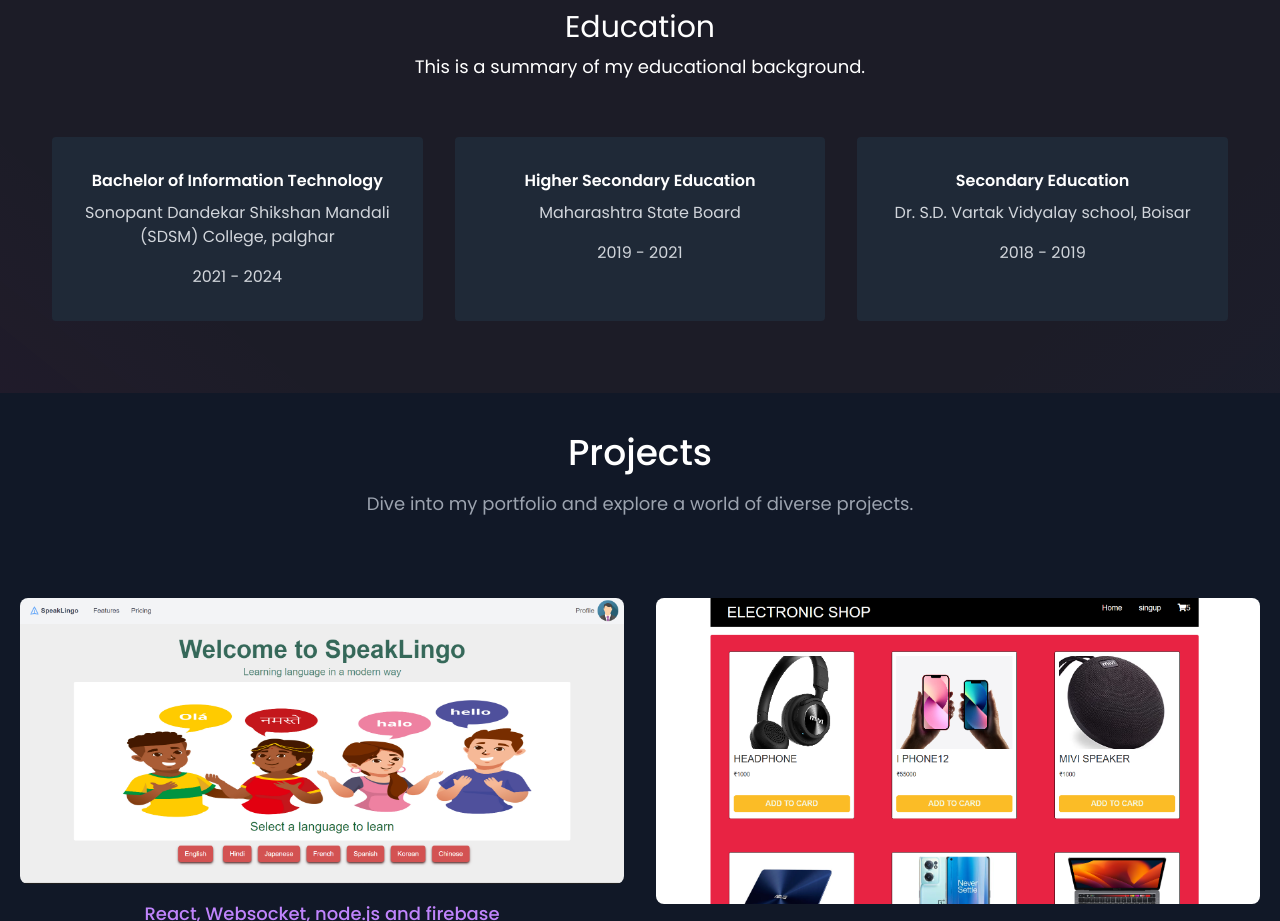
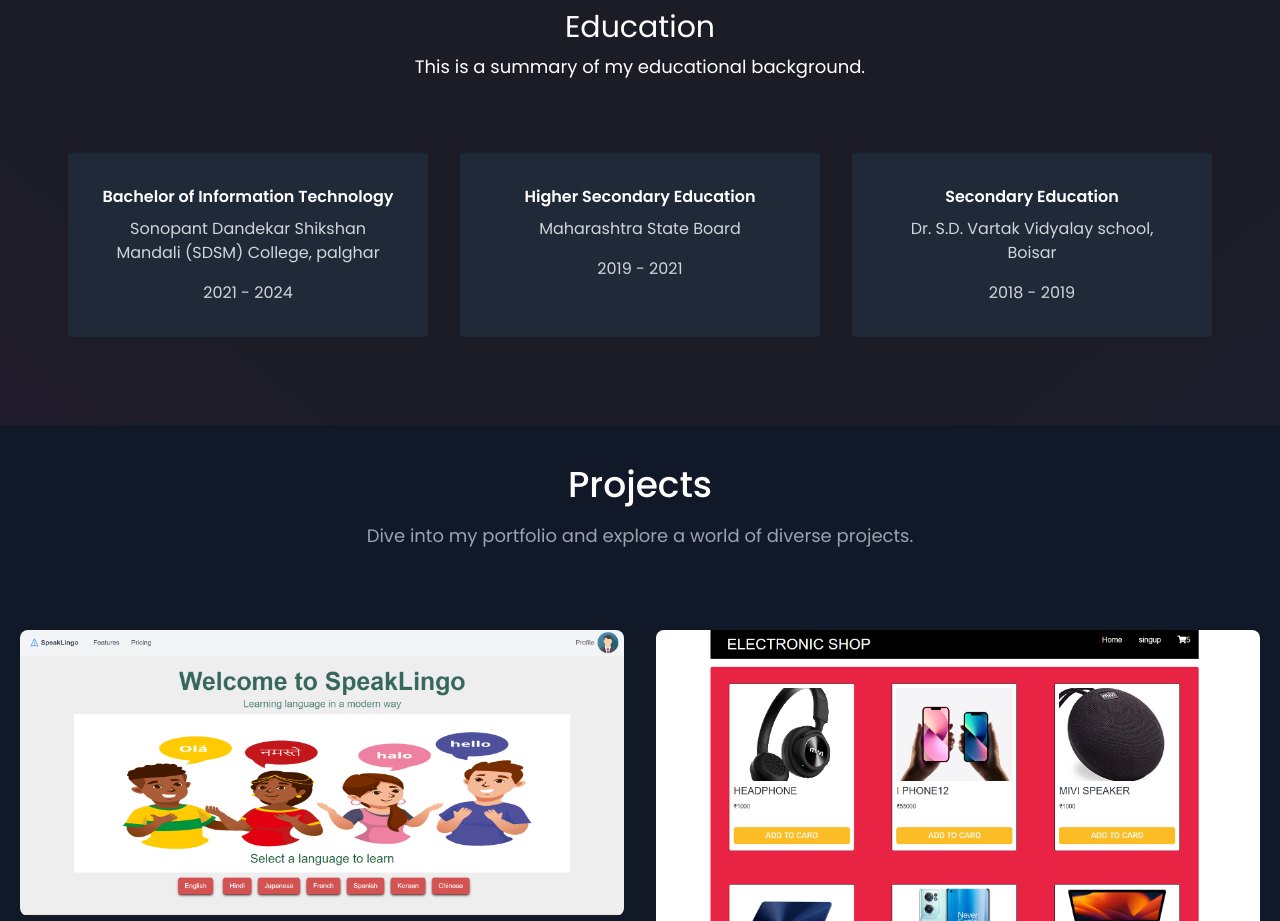
Before and after one commit to kaustubh1211/My-portfolio, a React (Create React App) app: page / in a window 1280 px wide. Shown: the part 1280-2201 px from the top of the page. Built offline with nearby package versions, Linux system fonts and the light colour scheme.

Commit message:
education card fixed

```diff
--- a/src/Education/index.js
+++ b/src/Education/index.js
@@ -23,7 +23,7 @@ export default function Education() {
       <h1 className=" text-3xl mt-3 "> Education</h1>
       <p className="text-lg mt-2">This is a summary of my educational background. </p>
         </div>
-        <div className="flex flex-wrap m-4 ">
+        <div className="flex flex-wrap m-4 p-4 ">
             {education.map((educations)=>(
               <div key={educations.year} className="p-4 lg:w-1/3">
                 <div className="h-full bg-gray-800 p-8 rounded">
--- a/src/project/index.jsx
+++ b/src/project/index.jsx
@@ -10,7 +10,7 @@ export default function Project() {
         <h1 className="sm:text-4xl text-3xl font-medium title-font mb-4 text-white text-center">
           Projects
         </h1>
-        <p className=" text-lg lg:w-2/3 mx-auto leading-relaxed text-base text-center">
+        <p className=" text-lg lg:w-2/3 mx-auto leading-relaxed  text-center">
           Dive into my portfolio and explore a world of diverse projects.
         </p>
       </div>
```
